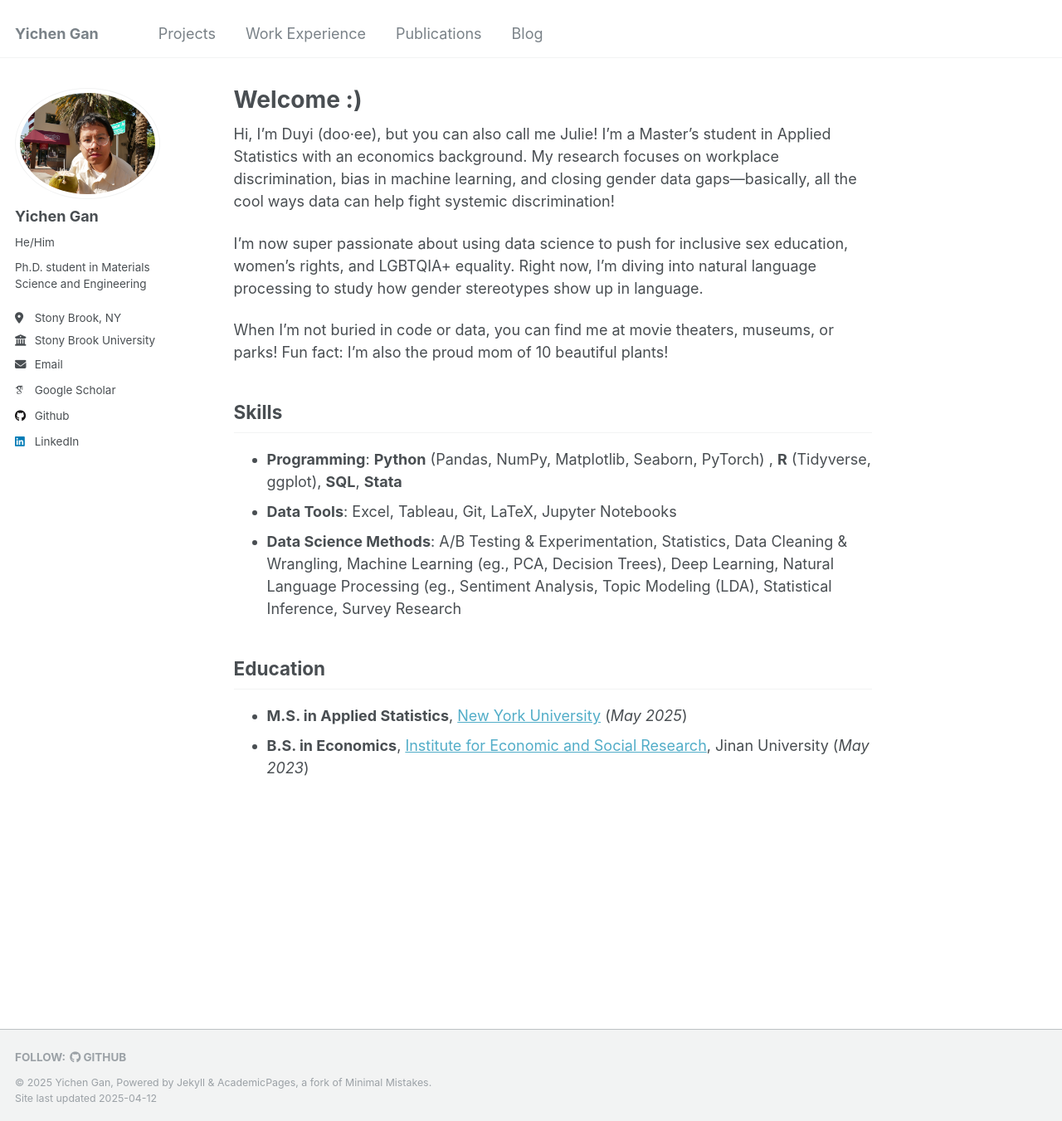
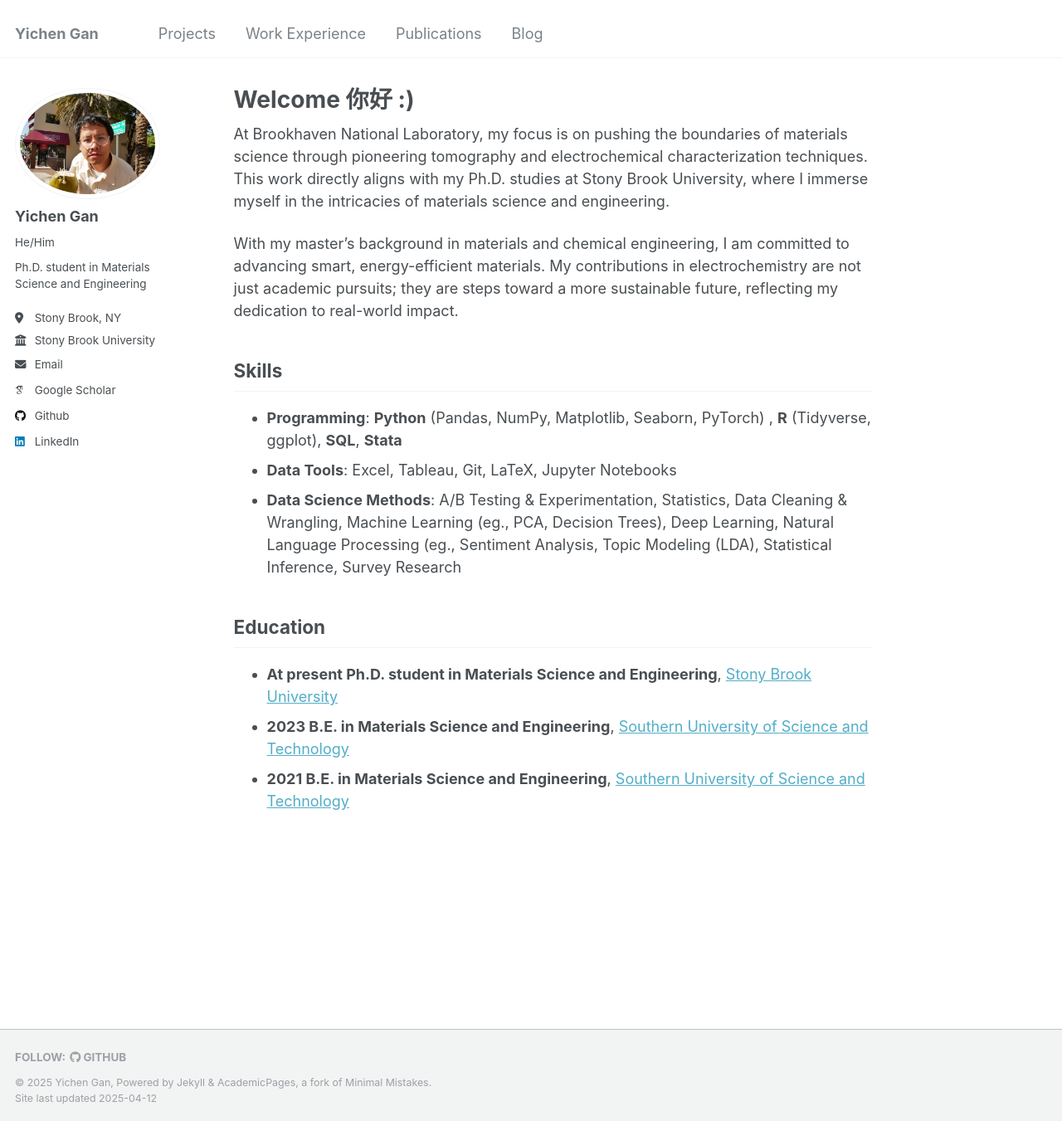
Before and after one commit to YichenGan/yichengan.github.io, a Jekyll site: the page built from _pages/about.md, in a window 1280 px wide and 1351 px high. Shown: the whole window at 83% size. Built offline with Jekyll 4.4.1, drawn with Linux system fonts in a browser that asks for light colours; some web fonts are replaced.

Commit message:
Update about.md

```diff
--- a/_pages/about.md
+++ b/_pages/about.md
@@ -1,6 +1,6 @@
 ---
 permalink: /
-title: "Welcome :)"
+title: "Welcome 你好 :)"
 excerpt: "About me"
 author_profile: true
 redirect_from:
@@ -8,11 +8,9 @@ redirect_from:
   - /about.html
 ---
 
-Hi, I’m Duyi (doo·ee), but you can also call me Julie! I’m a Master’s student in Applied Statistics with an economics background. My research focuses on workplace discrimination, bias in machine learning, and closing gender data gaps—basically, all the cool ways data can help fight systemic discrimination!
+At Brookhaven National Laboratory, my focus is on pushing the boundaries of materials science through pioneering tomography and electrochemical characterization techniques. This work directly aligns with my Ph.D. studies at Stony Brook University, where I immerse myself in the intricacies of materials science and engineering.
 
-I’m now super passionate about using data science to push for inclusive sex education, women’s rights, and LGBTQIA+ equality. Right now, I’m diving into natural language processing to study how gender stereotypes show up in language.
-
-When I’m not buried in code or data, you can find me at movie theaters, museums, or parks! Fun fact: I’m also the proud mom of 10 beautiful plants!
+With my master's background in materials and chemical engineering, I am committed to advancing smart, energy-efficient materials. My contributions in electrochemistry are not just academic pursuits; they are steps toward a more sustainable future, reflecting my dedication to real-world impact.
 
 ## Skills
 - **Programming**: **Python** (Pandas, NumPy, Matplotlib, Seaborn, PyTorch) , **R** (Tidyverse, ggplot), **SQL**, **Stata**
@@ -21,5 +19,6 @@ When I’m not buried in code or data, you can find me at movie theaters, museum
 
 
 ## Education
-- **M.S. in Applied Statistics**, [New York University](https://steinhardt.nyu.edu/degree/ms-applied-statistics-social-science-research) (*May 2025*)
-- **B.S. in Economics**, [Institute for Economic and Social Research](https://iesr.jnu.edu.cn/Home/main.htm), Jinan University (*May 2023*)
+- **At present Ph.D. student in Materials Science and Engineering**, [Stony Brook University](https://stonybrrok.edu/)
+- **2023 B.E. in Materials Science and Engineering**, [Southern University of Science and Technology](https://www.sustech.edu.cn/en/)
+- **2021 B.E. in Materials Science and Engineering**, [Southern University of Science and Technology](https://www.sustech.edu.cn/en/)
```
